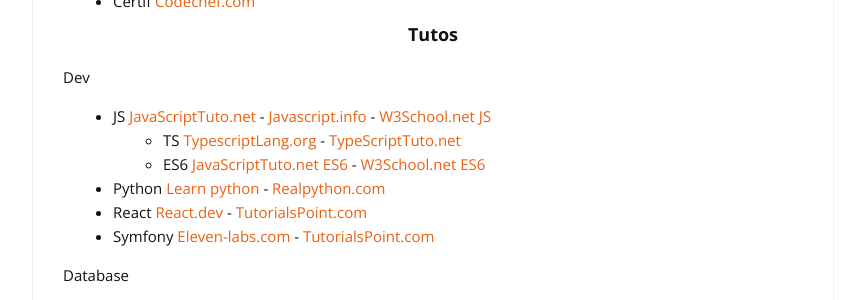
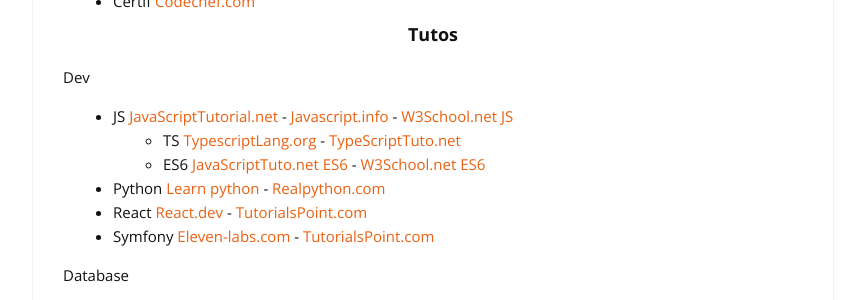
Before and after one commit to cylmat/cylmat.github.io, a Jekyll site: the page built from _pages/train.md, in a window 1280 px wide and 900 px high, scrolled down 633 px. Shown: the part 154-454 px from the top of the window, without its empty margins (207-1072 px from the left). Built offline with Jekyll 4.4.1, drawn with Linux system fonts in a browser that asks for light colours; nearby versions of some CDN libraries.

Commit message:
Update train.md

```diff
--- a/_pages/train.md
+++ b/_pages/train.md
@@ -34,7 +34,7 @@
 ### <center>Tutos</center>
 
 Dev
-* JS [JavaScriptTuto.net](https://www.javascripttutorial.net) - [Javascript.info](https://fr.javascript.info) - [W3School.net JS](https://www.w3schools.com/js)
+* JS [JavaScriptTutorial.net](https://www.javascripttutorial.net) - [Javascript.info](https://fr.javascript.info) - [W3School.net JS](https://www.w3schools.com/js)
   + TS [TypescriptLang.org](https://www.typescriptlang.org/docs/handbook/typescript-from-scratch.html) - [TypeScriptTuto.net](https://www.typescripttutorial.net)
   + ES6 [JavaScriptTuto.net ES6](https://www.javascripttutorial.net/es6) - [W3School.net ES6](https://www.w3schools.com/js/js_es6.asp)
 * Python [Learn python](https://www.learnpython.org) - [Realpython.com](https://realpython.com)
```
